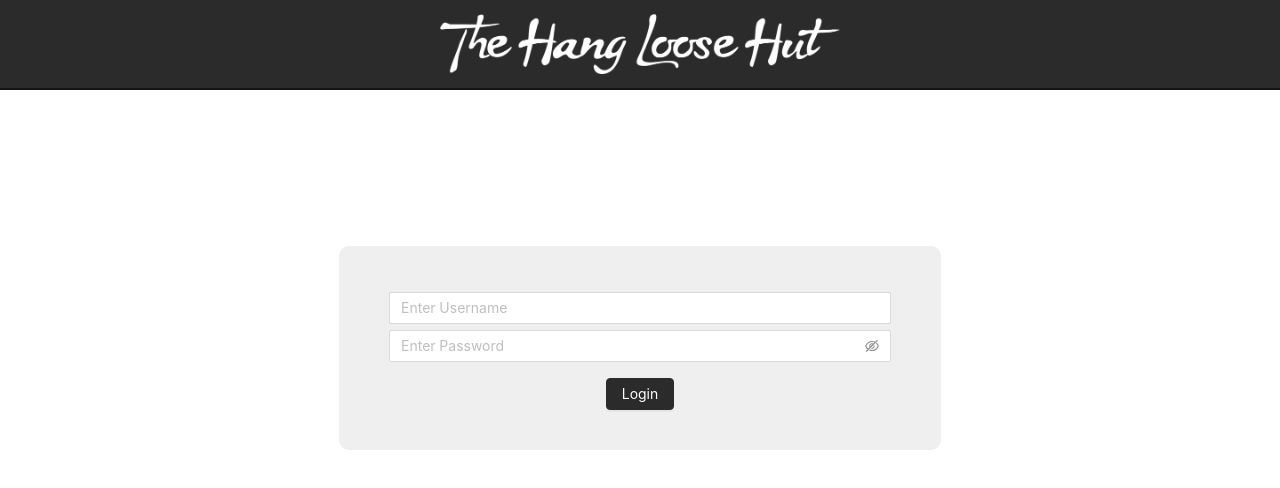
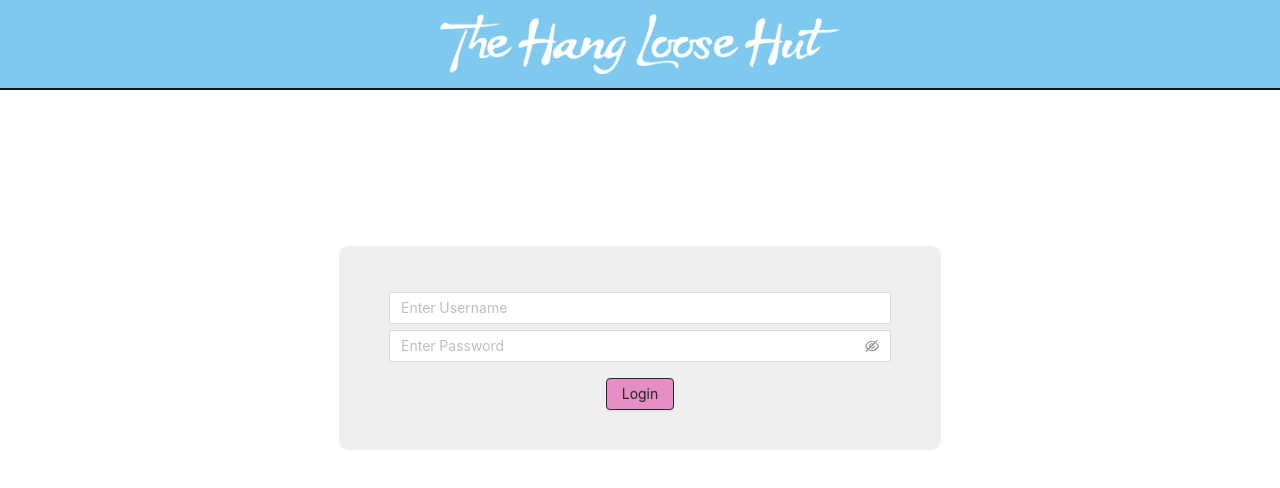
Before and after one commit to Asanatron/TheHangLooseHut, a React (Create React App) app: page / in a window 1280 px wide. Shown: the top 488 px of the page. Built offline with nearby package versions, Linux system fonts and the light colour scheme.

Commit message:
Ui changes 1

```diff
--- a/src/App.css
+++ b/src/App.css
@@ -9,3 +9,9 @@
 .site-layout{
   min-height: 100vh;
 }
+.ant-btn-primary {
+  border-color: #2b2b2b !important;
+  background: #E48EC3 !important;
+  border-radius: 4px;
+  color: #2b2b2b;
+}
--- a/src/Components/Body/content.css
+++ b/src/Components/Body/content.css
@@ -1,5 +1,5 @@
 .header{
-  background-color: #2b2b2b !important;
+  background-color: #7FC9EF !important;
   border-bottom: 2px solid #141414;
   padding: 1em;
 }
@@ -7,10 +7,10 @@
   width: 25rem;
 }
 .footer{
-  background-color: #2b2b2b !important;
+  background-color: #7FC9EF !important;
   border-top: 2px solid #141414;
   padding: 1em;
-  color: white;
+  color: #141414;
   height: 48px;
   font-size: 16px;
 }
--- a/src/Components/Body/index.js
+++ b/src/Components/Body/index.js
@@ -149,7 +149,7 @@ export class Body extends Component {
                         animate={{
                           duration: 2000
                         }}
-                        colorScale={["#171717", "#454545", "#737373",]}
+                        colorScale={["#E48EC3", "#7FC9EF", "#FAD447",]}
                         style={{
                           data: {
                             stroke: "black", strokeWidth: 0.2
@@ -167,9 +167,9 @@ export class Body extends Component {
                         gutter={20}
                         style={{title: {fontSize: 26 }, labels: {fontSize: 20}}}
                         data={[
-                          { name: "Customer Review", symbol: { fill: "#171717"}},
-                          { name: "Approved From Affinity", symbol: { fill: "#454545" } },
-                          { name: "Uploaded to Affinity", symbol: { fill: "#737373" } }
+                          { name: "Customer Review", symbol: { fill: "#E48EC3"}},
+                          { name: "Approved From Affinity", symbol: { fill: "#7FC9EF" } },
+                          { name: "Uploaded to Affinity", symbol: { fill: "#FAD447" } }
                         ]}
                       />
                     </Col>
@@ -183,7 +183,7 @@ export class Body extends Component {
                         animate={{
                           duration: 2000
                         }}
-                        colorScale={["#171717", "#454545", "#737373",]}
+                        colorScale={["#E48EC3", "#7FC9EF", "#FAD447",]}
                         style={{
                           data: {
                             stroke: "black", strokeWidth: 0.2
@@ -201,9 +201,9 @@ export class Body extends Component {
                         gutter={20}
                         style={{title: {fontSize: 26 }, labels: {fontSize: 20}}}
                         data={[
-                          { name: "Needs revision", symbol: { fill: "#171717"}},
-                          { name: "Needs final approval", symbol: { fill: "#454545" } },
-                          { name: "Pending affinity", symbol: { fill: "#737373" } }
+                          { name: "Needs revision", symbol: { fill: "#E48EC3"}},
+                          { name: "Needs final approval", symbol: { fill: "#7FC9EF" } },
+                          { name: "Pending affinity", symbol: { fill: "#FAD447" } }
                         ]}
                       />
                     </Col>
```
Also changed, not shown: src/Components/Upload/index.js (+0 -11 lines).
